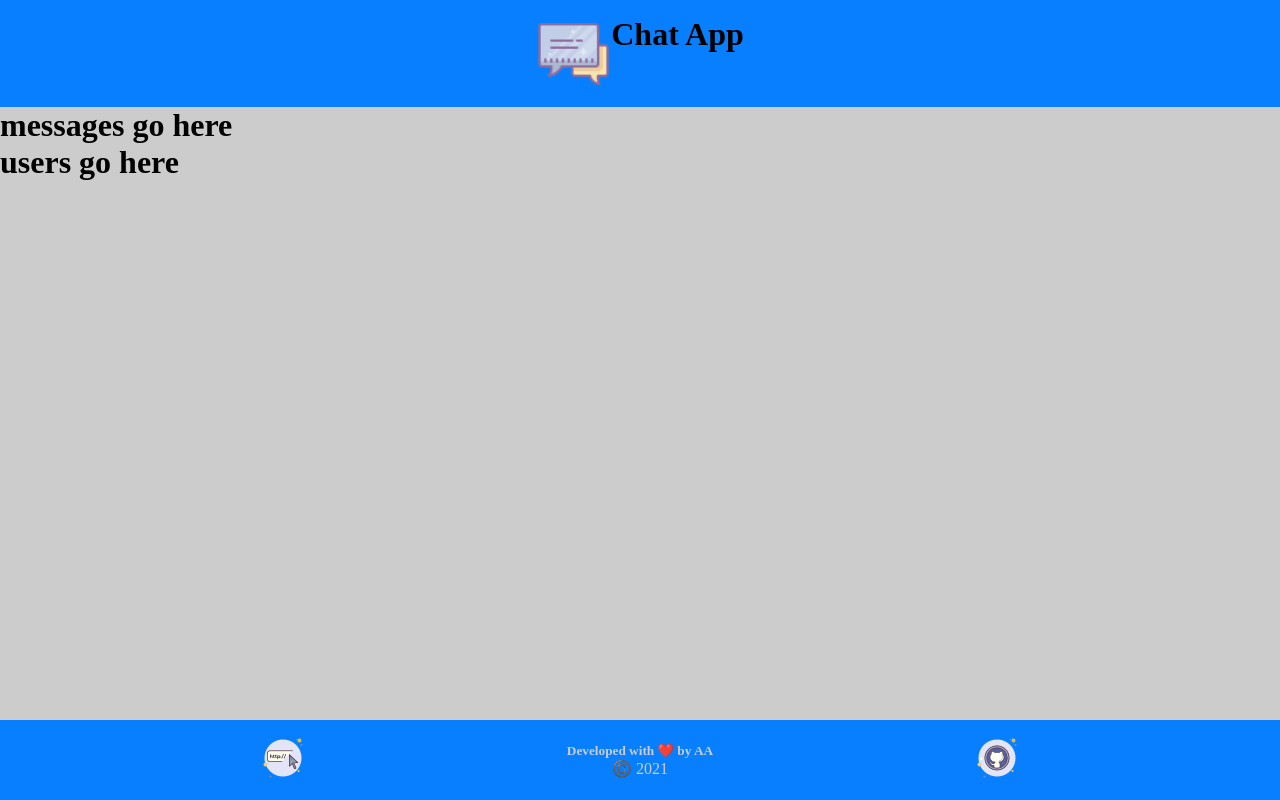
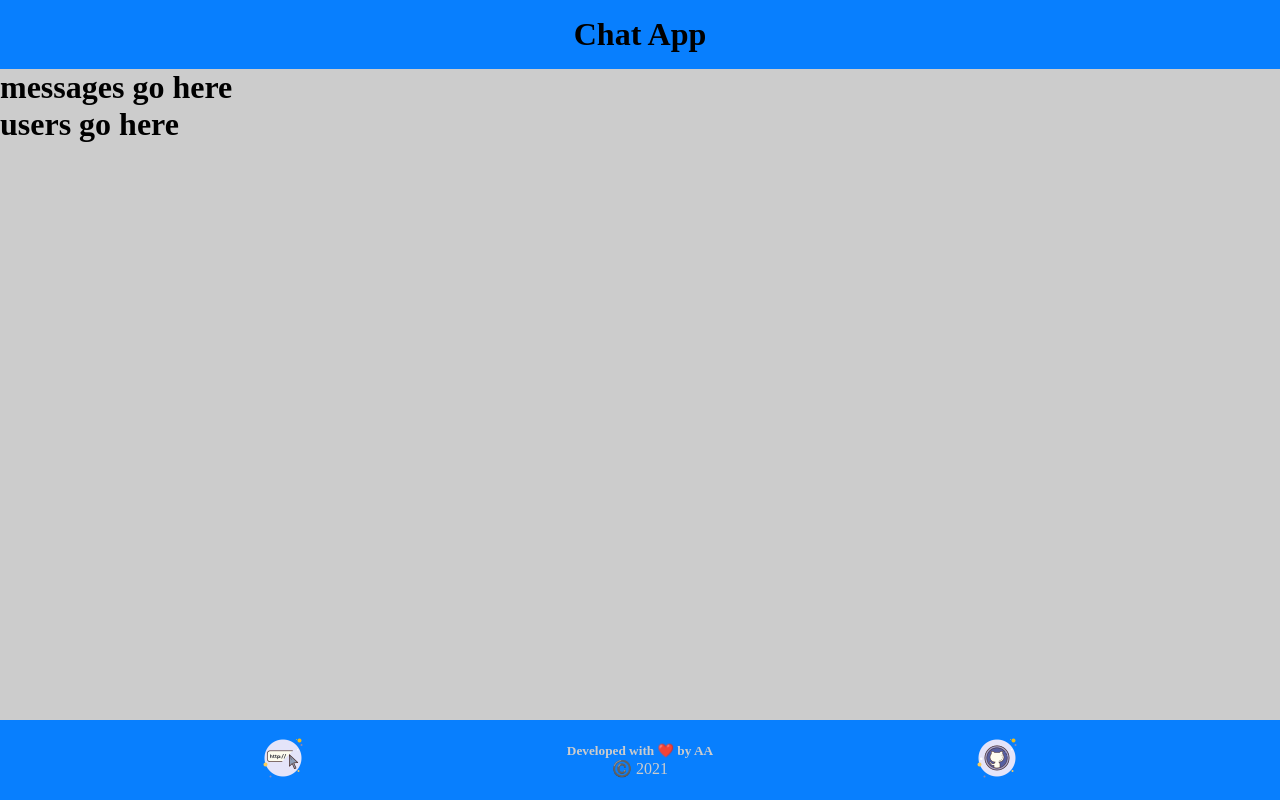
Before and after one commit to shrki416/Chat-App, a React (Create React App) app in the folder Client/: page / in a window 1280 px wide. Built offline with nearby package versions, Linux system fonts and the light colour scheme; a web font is replaced by a local one.

Commit message:
Header sans logo for now

```diff
--- a/Client/src/components/Header.js
+++ b/Client/src/components/Header.js
@@ -1,11 +1,11 @@
 import React from "react";
-import chat from "../assets/chat_icon.png";
+// import iMessage from "../assets/iMessage_logo.svg";
 
 const Header = () => {
   return (
     <>
       <div className="header">
-        <img src={chat} />
+        {/* <img src={iMessage} /> */}
         <h1>Chat App</h1>
       </div>
     </>
```
